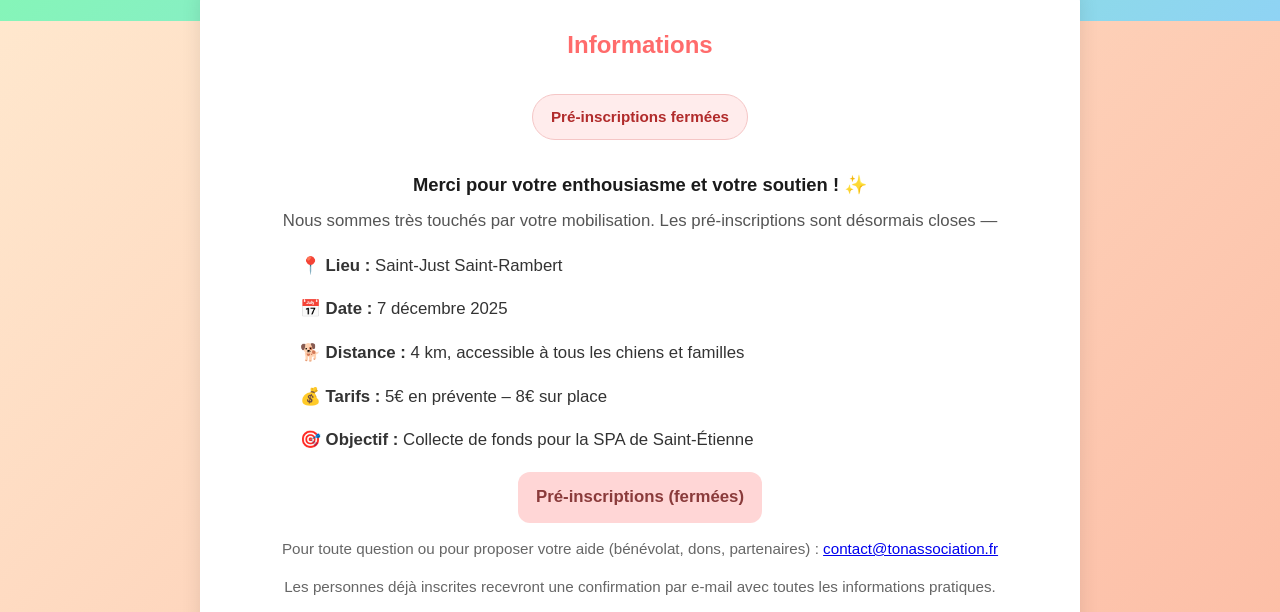
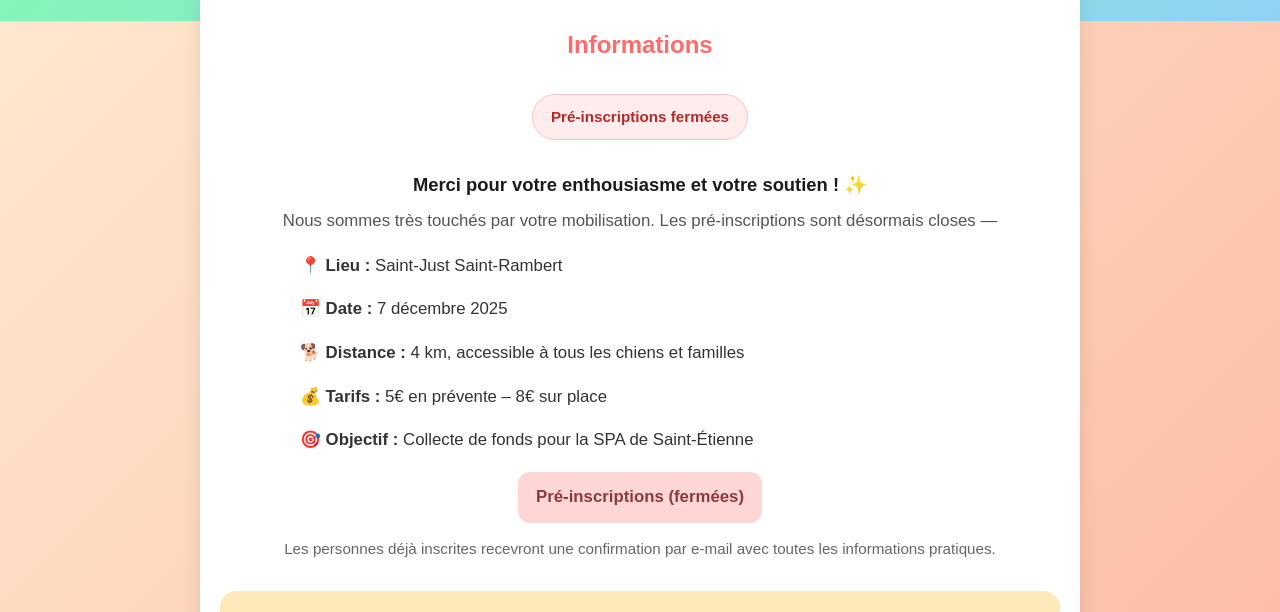
Before and after one commit to 6ctrtzm5nv-debug/6ctrtzm5nv-debug.github.io, a plain HTML site: page index.html in a window 1280 px wide. Shown: the part 187-799 px from the top of the page. Drawn offline with Linux system fonts and the light colour scheme.

Commit message:
Update index.html

```diff
--- a/index.html
+++ b/index.html
@@ -172,7 +172,6 @@
       <div class="cta">
         <!-- Bouton inactif pour montrer l'action possible -->
         <a class="btn" href="#" aria-disabled="true">Pré-inscriptions (fermées)</a>
-        <div class="note">Pour toute question ou pour proposer votre aide (bénévolat, dons, partenaires) : <a href="mailto:contact@tonassociation.fr">contact@tonassociation.fr</a></div>
         <div class="note">Les personnes déjà inscrites recevront une confirmation par e-mail avec toutes les informations pratiques.</div>
       </div>
     </div>
```
